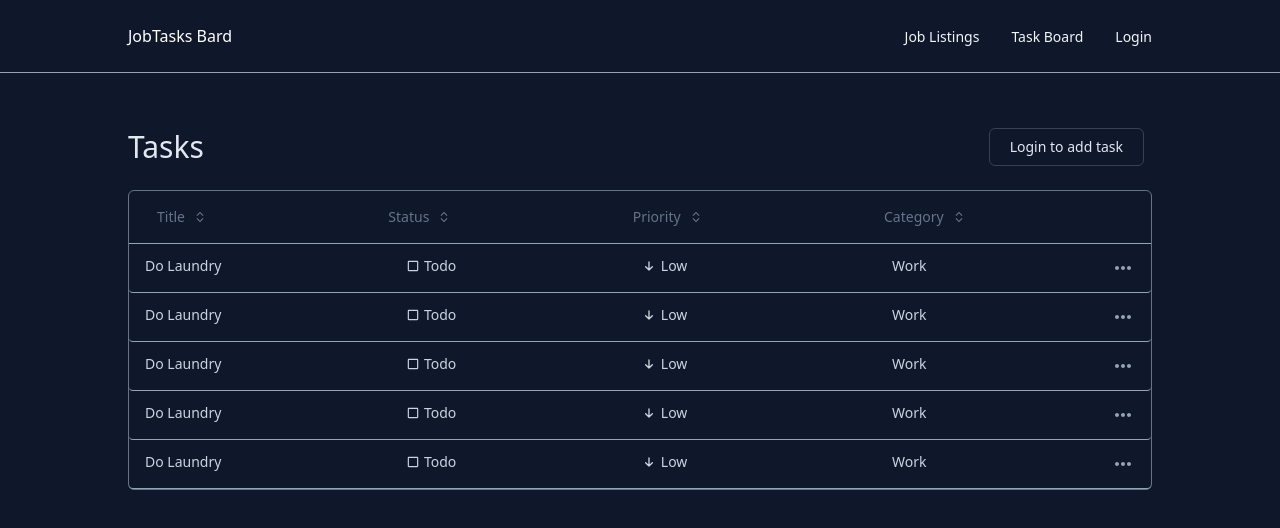
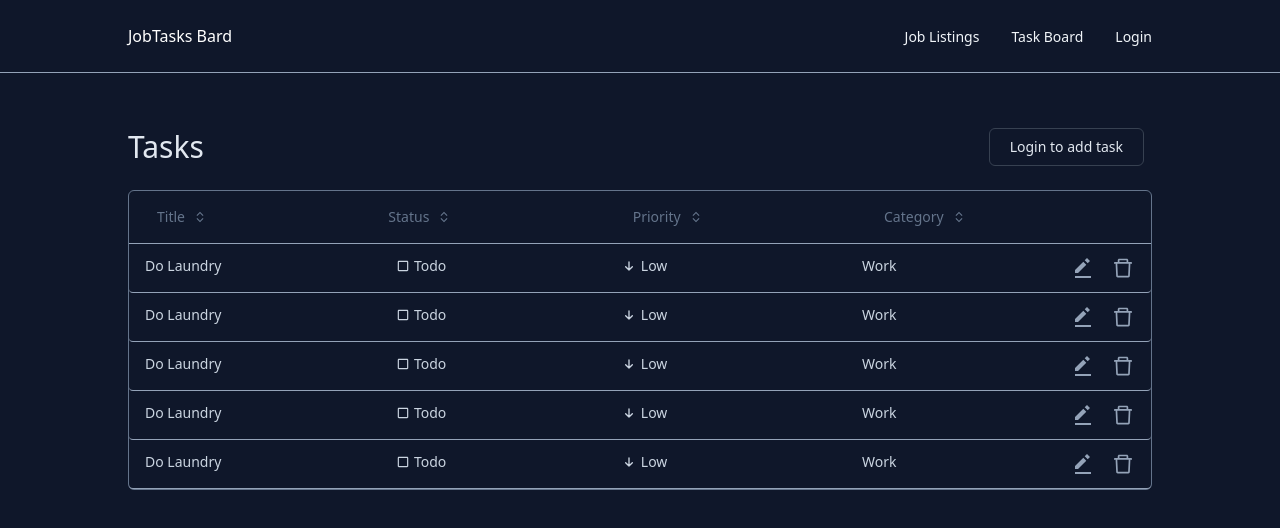
Before and after one commit to AmaduKamara/job-task-board, a React (Create React App) app: page /tasks in a window 1280 px wide. Shown: the top 528 px of the page. Built offline with nearby package versions, Linux system fonts and the light colour scheme; some icons are missing.

Commit message:
Update Task.jsx

```diff
--- a/src/components/Task.jsx
+++ b/src/components/Task.jsx
@@ -1,10 +1,11 @@
-import { BiDotsHorizontalRounded } from "react-icons/bi";
+import { BiDotsHorizontalRounded, BiSolidEditAlt } from "react-icons/bi";
 import { PiSuitcaseSimpleDuotone } from "react-icons/pi";
+import { AiOutlineDelete } from "react-icons/ai";
 import { HiOutlineArrowSmDown, HiOutlineArrowSmUp } from "react-icons/hi";
 import {
   MdCheckBoxOutlineBlank,
-  MdCheckBox,
-  MdPersonOutline,
+  // MdCheckBox,
+  // MdPersonOutline,
 } from "react-icons/md";
 
 const Task = () => {
@@ -31,8 +32,15 @@ const Task = () => {
           <span>Work</span>
         </p>
       </div>
-      <div>
-        <BiDotsHorizontalRounded size={24} />
+      <div className="flex items-center space-x-4">
+        <BiSolidEditAlt
+          className="hover:text-cyan-400 cursor-pointer"
+          size={24}
+        />
+        <AiOutlineDelete
+          className="hover:text-red-400 cursor-pointer"
+          size={24}
+        />
       </div>
     </div>
   );
```
